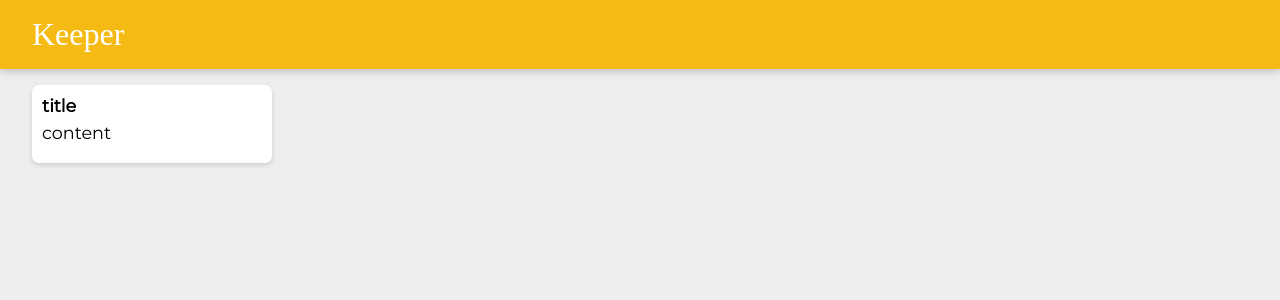
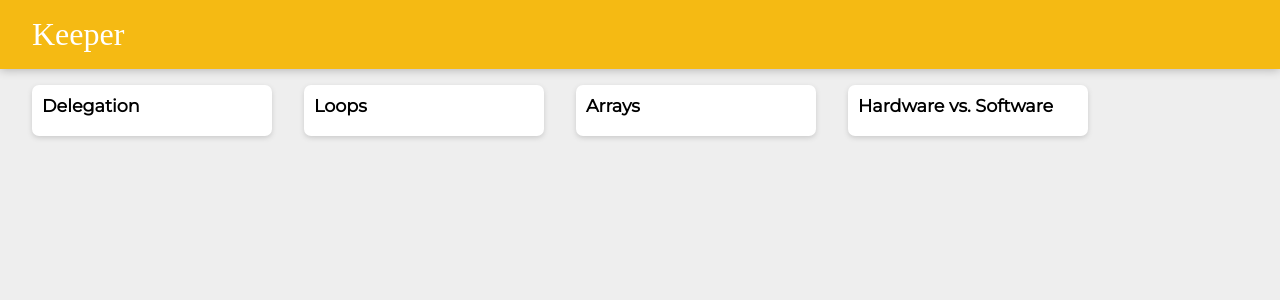
Before and after one commit to nikhilmishra101/Keeper-App, a React (Create React App) app: page / in a window 1280 px wide. Shown: the top 300 px of the page. Built offline with nearby package versions, Linux system fonts and the light colour scheme; a web font is replaced by a local one.

Commit message:
commiting changes

```diff
--- a/src/components/App.jsx
+++ b/src/components/App.jsx
@@ -2,12 +2,21 @@
 import Heading from "./Header";
 import footer from "./Footer";
 import Note from "./Note";
+import notes from "../notes";
 
 function App() {
   return (
     <div>
       <Heading />
-      <Note />
+      {notes.map((entryNote) => {
+        return (
+          <Note
+            key={entryNote.key}
+            title={entryNote.title}
+            content={notes.content}
+          />
+        );
+      })}
       <footer />
     </div>
   );
--- a/src/components/Note.jsx
+++ b/src/components/Note.jsx
@@ -1,10 +1,10 @@
 import React from "react";
 
-function Note() {
+function Note(props) {
   return (
     <div className="note">
-      <h1>title</h1>
-      <p>content</p>
+      <h1 className="title">{props.title}</h1>
+      <p className="content">{props.content}</p>
     </div>
   );
 }
--- /dev/null
+++ b/src/notes.js
@@ -0,0 +1,28 @@
+const notes = [
+  {
+    key: 1,
+    title: "Delegation",
+    content:
+      "Q. How many programmers does it take to change a light bulb? A. None – It’s a hardware problem",
+  },
+  {
+    key: 2,
+    title: "Loops",
+    content:
+      "How to keep a programmer in the shower forever. Show him the shampoo bottle instructions: Lather. Rinse. Repeat.",
+  },
+  {
+    key: 3,
+    title: "Arrays",
+    content:
+      "Q. Why did the programmer quit his job? A. Because he didn't get arrays.",
+  },
+  {
+    key: 4,
+    title: "Hardware vs. Software",
+    content:
+      "What's the difference between hardware and software? You can hit your hardware with a hammer, but you can only curse at your software.",
+  },
+];
+
+export default notes;
```
